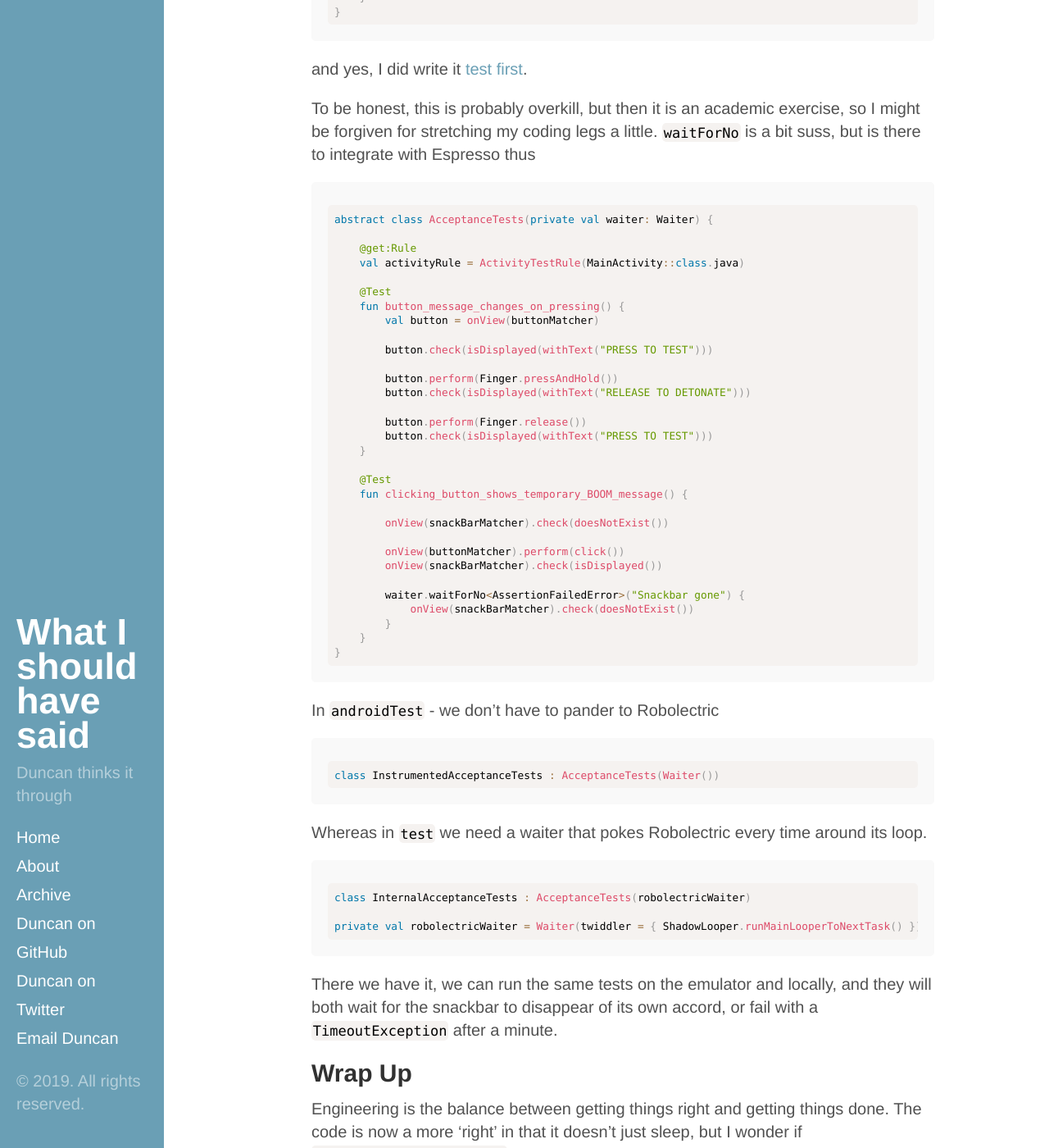
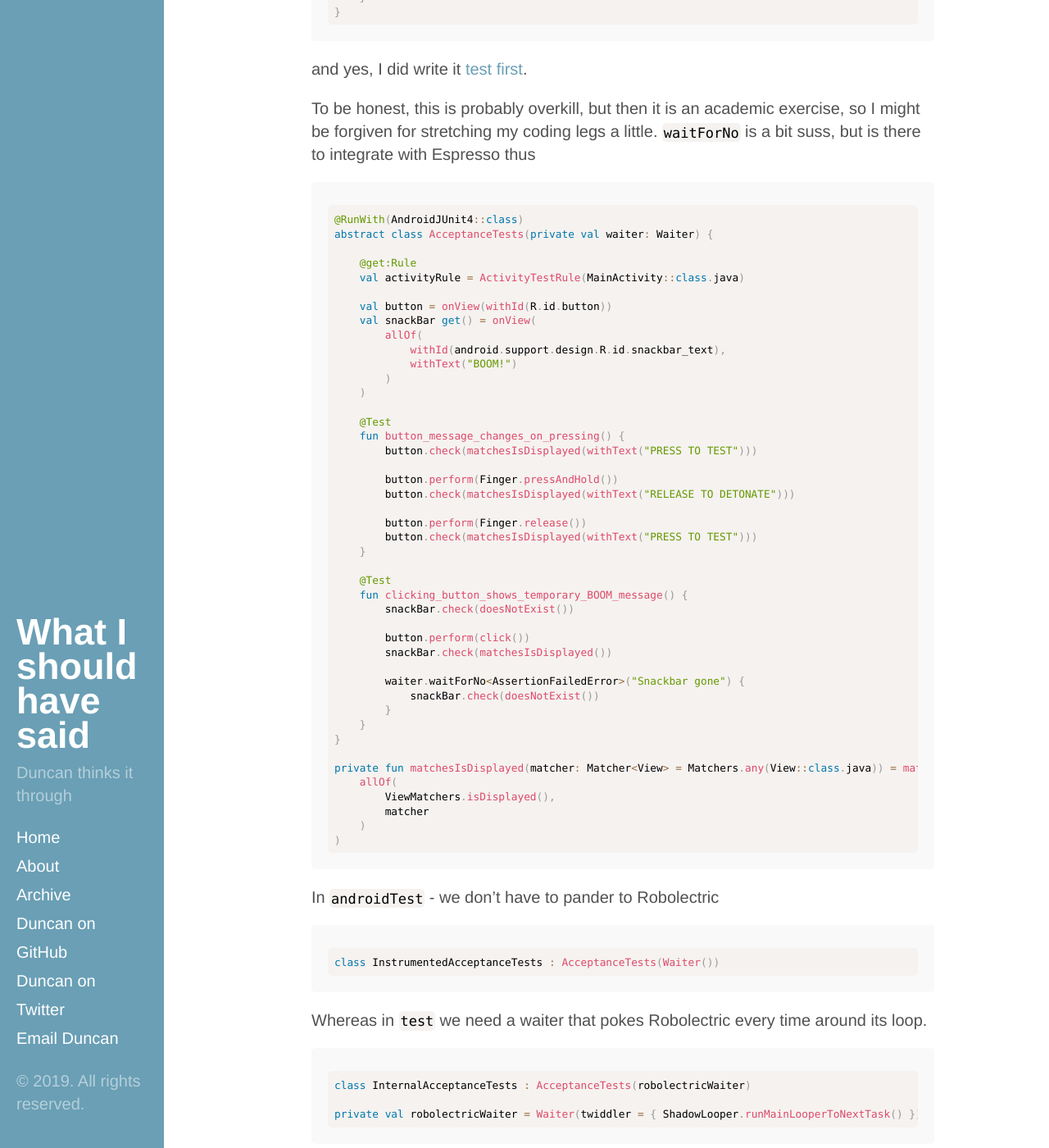
Before and after one commit to dmcg/dmcg.github.io, a Jekyll site: the page built from _posts/2019-05-25-press-to-test-part-3.md, in a window 1280 px wide and 1400 px high, scrolled down 2834 px. Shown: the whole window at 82% size. Built offline with Jekyll 4.4.1, drawn with Linux system fonts in a browser that asks for light colours; comment, search, counter and statistics services are not loaded.

Commit message:
Press to Test Part 3 - updates given feedback

````diff
--- a/_posts/2019-05-25-press-to-test-part-3.md
+++ b/_posts/2019-05-25-press-to-test-part-3.md
@@ -102,37 +102,50 @@ and yes, I did write it [test first](https://github.com/dmcg/PressToTest/blob/4a
 To be honest, this is probably overkill, but then it is an academic exercise, so I might be forgiven for stretching my coding legs a little. `waitForNo` is a bit suss, but is there to integrate with Espresso thus
 
 ```kotlin
+@RunWith(AndroidJUnit4::class)
 abstract class AcceptanceTests(private val waiter: Waiter) {
 
     @get:Rule
     val activityRule = ActivityTestRule(MainActivity::class.java)
 
+    val button = onView(withId(R.id.button))
+    val snackBar get() = onView(
+        allOf(
+            withId(android.support.design.R.id.snackbar_text),
+            withText("BOOM!")
+        )
+    )
+
     @Test
     fun button_message_changes_on_pressing() {
-        val button = onView(buttonMatcher)
-
-        button.check(isDisplayed(withText("PRESS TO TEST")))
+        button.check(matchesIsDisplayed(withText("PRESS TO TEST")))
 
         button.perform(Finger.pressAndHold())
-        button.check(isDisplayed(withText("RELEASE TO DETONATE")))
+        button.check(matchesIsDisplayed(withText("RELEASE TO DETONATE")))
 
         button.perform(Finger.release())
-        button.check(isDisplayed(withText("PRESS TO TEST")))
+        button.check(matchesIsDisplayed(withText("PRESS TO TEST")))
     }
 
     @Test
     fun clicking_button_shows_temporary_BOOM_message() {
+        snackBar.check(doesNotExist())
 
-        onView(snackBarMatcher).check(doesNotExist())
-
-        onView(buttonMatcher).perform(click())
-        onView(snackBarMatcher).check(isDisplayed())
+        button.perform(click())
+        snackBar.check(matchesIsDisplayed())
 
         waiter.waitForNo<AssertionFailedError>("Snackbar gone") {
-            onView(snackBarMatcher).check(doesNotExist())
+            snackBar.check(doesNotExist())
         }
     }
 }
+
+private fun matchesIsDisplayed(matcher: Matcher<View> = Matchers.any(View::class.java)) = matches(
+    allOf(
+        ViewMatchers.isDisplayed(),
+        matcher
+    )
+)
 ```
 
 In `androidTest` - we don't have to pander to Robolectric
````
